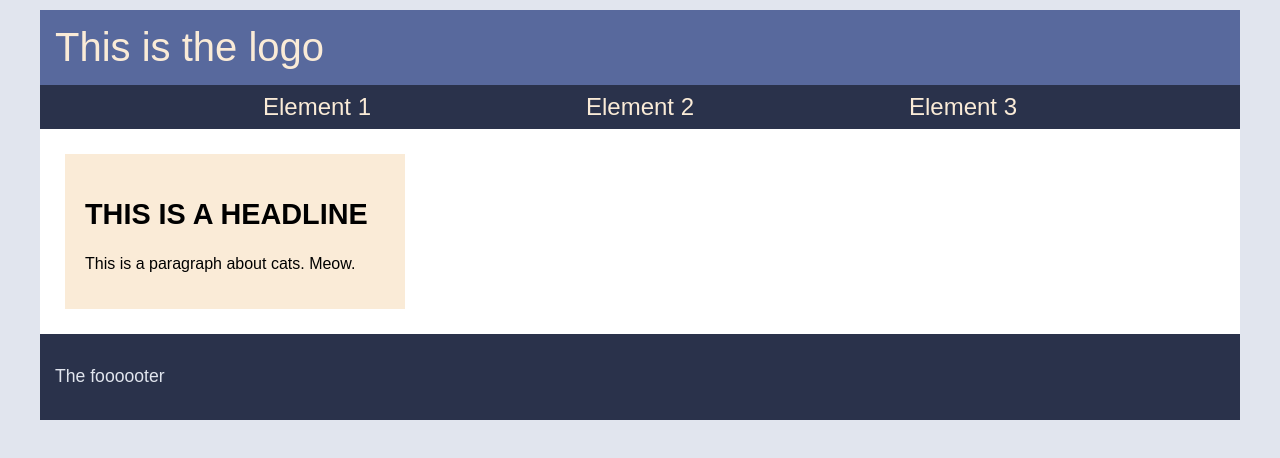
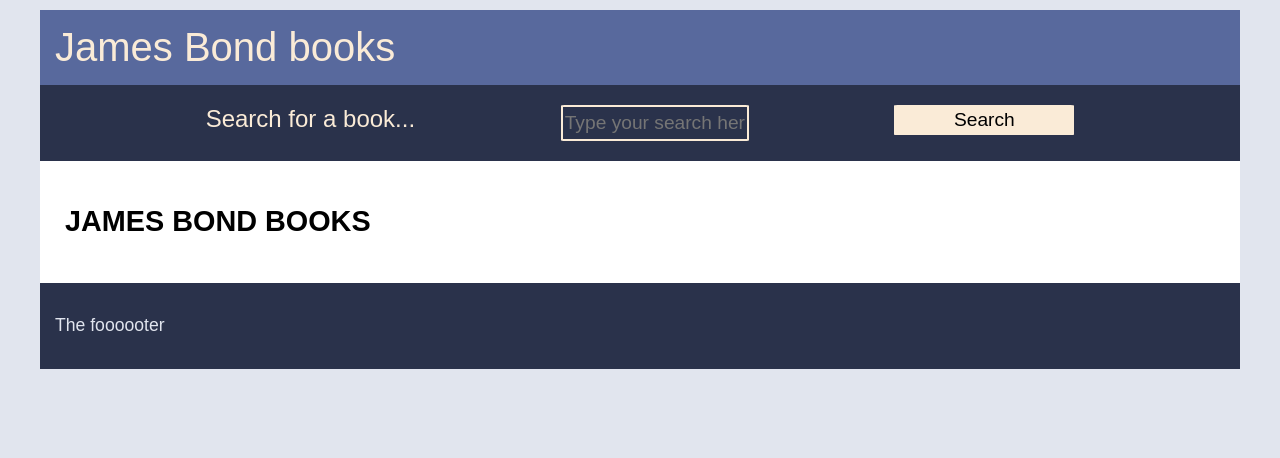
Before and after one commit to miiiaw/uin23ak4_booksearch_WILHELMSEN, a React (Vite) app: page / in a window 1280 px wide. Shown: the top 458 px of the page. Built offline with nearby package versions, Linux system fonts and the light colour scheme.

Commit message:
Rettet på filer og struktur

```diff
--- a/src/App.jsx
+++ b/src/App.jsx
@@ -1,16 +1,40 @@
-import Header from "./components/Header";
-import Navigation from "./components/Navigation";
-import Main from "./components/Main";
-import Footer from "./components/Footer";
+
+import { useEffect } from "react";
+import { useState } from "react";
+import { Route, Routes } from "react-router-dom";
+import Layout from "./components/Layout";
+import Home from "./components/Home";
 
 function App() {
+
+  const [books, setBooks] = useState([])
+
+  const [query, setQuery] = useState("")
+
+  const getData = async() => {
+    try{
+      const response = await fetch(`https://openlibrary.org/search.json?author=${query}`)
+      const data = await response.json()
+      setBooks(data.docs)
+    } catch (error) {
+      console.error("Ups, something went wrong!")
+    }
+  }
+
+  useEffect(() => {
+    if (query) {
+      getData();
+    }
+  }, [query]);
+
+
   return (
-    <div id="container">
-      <Header />
-      <Navigation />
-      <Main />
-      <Footer />
-    </div>
+    <Layout setQuery={setQuery}>
+      <Routes>
+        <Route path="/" element={<Home books={books}/>}/>
+        <Route path="home" element={<Home books={books}/>}/>
+      </Routes>
+    </Layout>
   );
 }
 
--- a/src/components/Header.jsx
+++ b/src/components/Header.jsx
@@ -2,7 +2,7 @@
   return (
     <>
       <header>
-        <span id="logo">This is the logo</span>
+        <span id="logo">James Bond books</span>
       </header>
     </>
   );
--- /dev/null
+++ b/src/components/Home.jsx
@@ -0,0 +1,19 @@
+
+export default function Home({books}){
+    console.log("Hjem", books)
+    return (
+        <>
+            <h1>James Bond books</h1>
+            {books?.map(item =>
+                <article key={item.cover_edition_key}>
+                    <h3>{item.title}</h3>
+                    <h4>{item.first_publish_year}</h4>
+                    <h4>{item.author_name}</h4>
+                    <h4>{item.ratings_average}</h4>
+                    <a href={`https://www.amazon.com/s?k=${item.id_amazon}`} target="_blank">
+                        <button>click</button>
+                    </a>
+                </article>)}
+        </>
+    )
+}
--- /dev/null
+++ b/src/components/Layout.jsx
@@ -0,0 +1,15 @@
+import Header from "./Header";
+import Navigation from "./Navigation";
+import Main from "./Main";
+import Footer from "./Footer";
+
+export default function Layout( {children, setQuery} ) {
+    return (
+        <div id="container">
+        <Header />
+        <Navigation setQuery={setQuery}/>
+        <Main>{children}</Main>
+        <Footer />
+      </div>
+    )
+}
--- a/src/components/Main.jsx
+++ b/src/components/Main.jsx
@@ -1,11 +1,8 @@
-export default function Main() {
+export default function Main({children}) {
   return (
     <>
       <main>
-        <section>
-          <h1>This is a headline</h1>
-          <p>This is a paragraph about cats. Meow.</p>
-        </section>
+        {children}
       </main>
     </>
   );
--- a/src/components/Navigation.jsx
+++ b/src/components/Navigation.jsx
@@ -1,11 +1,24 @@
-export default function Navigation() {
+import { useState } from "react"
+
+export default function Navigation( {setQuery}) {
+  const [search, setSearch] = useState ("")
+
+  const handleSubmit = (submitEvent) => {
+    submitEvent.preventDefault()
+    setQuery(search)
+  }
+
+  const handleChange = (changeEvent) => {
+    setSearch(changeEvent.target.value)
+  }
+
   return (
     <nav>
-      <ul>
-        <li>Element 1</li>
-        <li>Element 2</li>
-        <li>Element 3</li>
-      </ul>
+      <form onSubmit={handleSubmit}>
+        <label htmlFor="search">Search for a book...</label>
+        <input type="text" id="search" placeholder="Type your search here, please" onChange={handleChange}></input>
+        <input type="submit" id="search_button" value="Search"></input>
+      </form>
     </nav>
   );
 }
--- a/src/main.jsx
+++ b/src/main.jsx
@@ -2,10 +2,11 @@
 import ReactDOM from 'react-dom/client'
 import App from './App.jsx'
 import './styles/main.scss'
+import {BrowserRouter as Router} from 'react-router-dom'
 
 
 ReactDOM.createRoot(document.getElementById('root')).render(
-  <React.StrictMode>
+  <Router>
     <App />
-  </React.StrictMode>,
+  </Router>,
 )
--- a/src/styles/colors.scss
+++ b/src/styles/colors.scss
@@ -10,10 +10,20 @@
     nav {
       background-color: #2a324b;
       color: antiquewhite;
+      #search{
+        background-color: #2a324b;
+        color: antiquewhite;
+      }
+      #search_button{
+        background-color: antiquewhite;
+      }
     }
     main {
       background-color: #ffffff;
       section {
+        background-color: #ffffff;
+      }
+      article{
         background-color: antiquewhite;
       }
     }
--- a/src/styles/fonts.scss
+++ b/src/styles/fonts.scss
@@ -9,6 +9,15 @@
   h1 {
     font-size: 1.8rem;
     text-transform: uppercase;
+    width: 100%;
+  }
+  h3{
+    padding: 0px;
+    font-size: 1.4rem;
+  }
+  h4{
+    padding: 0px;
+    font-size: 0.8rem;
   }
   #container {
     header {
@@ -18,6 +27,12 @@
     }
     nav {
       font-size: 1.5rem;
+      #search{
+        font-size: 1.2rem;
+      }
+      #search_button{
+        font-size: 1.2rem;
+      }
     }
     footer {
       p {
--- a/src/styles/main.scss
+++ b/src/styles/main.scss
@@ -17,18 +17,27 @@
     }
     nav {
       margin: 0px;
-      padding: 0px;
-      ul {
+      padding: 15px;
+      form{
         margin: 0px;
-        padding: 8px;
+        padding: 5px;
         display: flex;
         flex-direction: row;
         justify-content: space-evenly;
-        li {
-          list-style: none;
+        #search{
+          width: 180px;
+          height: 30px;
+          border: 2px solid #faebd7;
+          border-radius: 2%;
         }
-      }
-    }
+        #search_button{
+          width: 180px;
+          height: 30px;
+          border: 2px solid #faebd7;
+          border-radius: 2%;
+          cursor: pointer;
+        }
+    }}
     main {
       margin: 0px;
       padding: 25px;
@@ -40,6 +49,19 @@
         padding: 20px;
         width: 300px;
       }
+      article {
+        margin: 20px;
+        padding: 5px;
+        width: 200px;
+        button{
+          margin: 0px;
+          padding: 5px;
+          width: 150px;
+          border: 1px solid #000;
+          border-radius: 6%;
+          cursor: pointer;
+        }
+      }
     }
     footer {
       margin: 0px;
```
